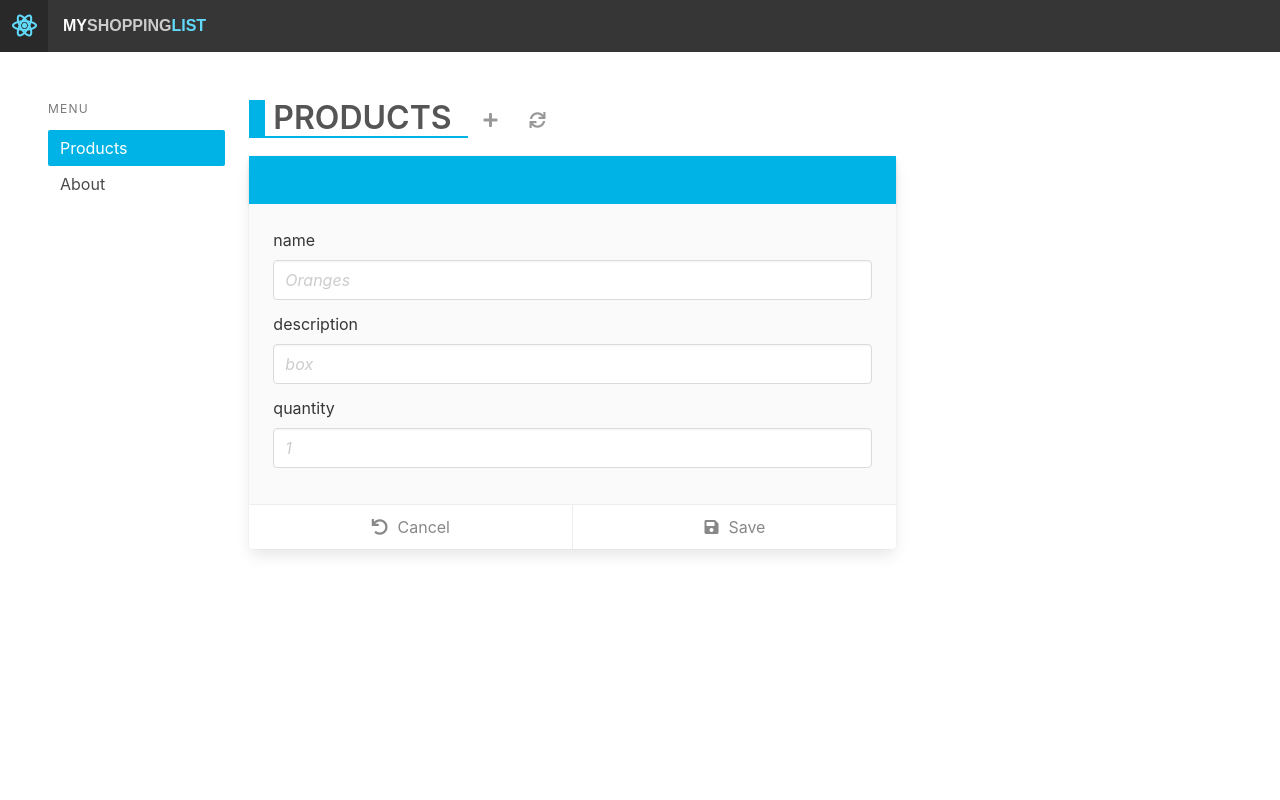
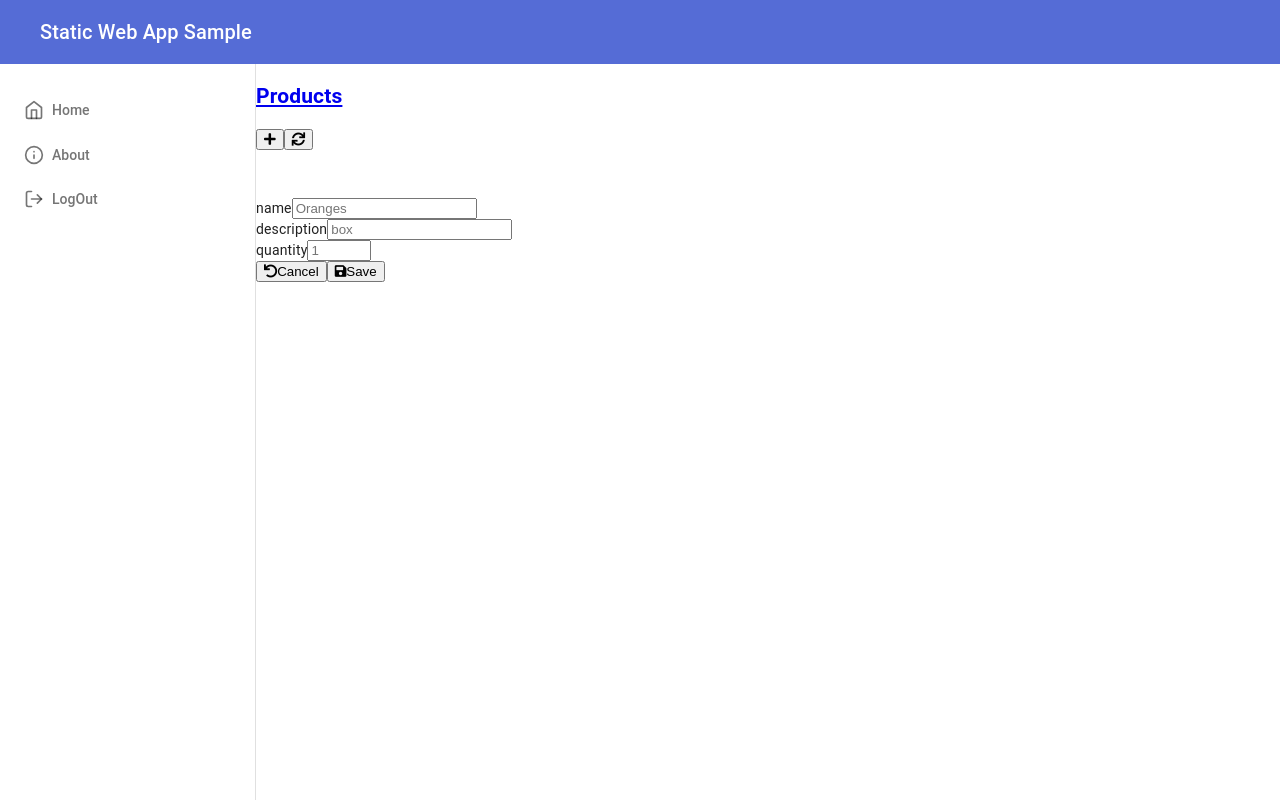
Before and after one commit to Thirosue/azure-staticwebapp-sample, a React (Create React App) app: page /products/1 in a window 1280 px wide. Built offline with nearby package versions, Linux system fonts and the light colour scheme; no server answers.

Commit message:
feat: use material-ui

```diff
--- a/package.json
+++ b/package.json
@@ -21,12 +21,11 @@
   ],
   "proxy": "http://localhost:7071/",
   "dependencies": {
-    "@fortawesome/fontawesome-free": "5.15.3",
+    "@material-ui/core": "4.11.4",
     "axios": "0.21.1",
-    "bulma": "0.9.2",
-    "node-sass": "5.0.0",
     "react": "17.0.2",
     "react-dom": "17.0.2",
+    "react-feather": "^2.0.9",
     "react-redux": "7.2.2",
     "react-router-dom": "5.2.0",
     "react-scripts": "4.0.3",
--- a/src/App.js
+++ b/src/App.js
@@ -1,23 +1,54 @@
-import React, { Component, lazy, Suspense } from 'react';
-import 'bulma/css/bulma.css';
-import './styles.scss';
+import React, { lazy, Suspense } from 'react';
+import { makeStyles } from '@material-ui/core';
+import CssBaseline from '@material-ui/core/CssBaseline'
 import { Redirect, Route, Switch } from 'react-router-dom';
 import { withRouter } from 'react-router';
 import { HeaderBar, NavBar, NotFound } from './components';
 import About from './About';
 
+const useStyles = makeStyles((theme) => ({
+  root: {
+    backgroundColor: theme.palette.background.dark,
+    display: 'flex',
+    height: '100%',
+    overflow: 'hidden',
+    width: '100%'
+  },
+  wrapper: {
+    display: 'flex',
+    flex: '1 1 auto',
+    overflow: 'hidden',
+    paddingTop: 64,
+    paddingLeft: 256
+  },
+  contentContainer: {
+    display: 'flex',
+    flex: '1 1 auto',
+    overflow: 'hidden'
+  },
+  content: {
+    flex: '1 1 auto',
+    height: '100%',
+    overflow: 'auto'
+  }
+}));
+
 const Products = withRouter(
   lazy(() => import(/* webpackChunkName: "products" */ './products/Products'))
 );
 
-class App extends Component {
-  render() {
-    return (
-      <div>
-        <HeaderBar />
-        <div className="section columns">
-          <NavBar />
-          <main className="column">
+const App = () => {
+  const classes = useStyles();
+
+  return (
+    <div className={classes.root}>
+      <HeaderBar />
+      <NavBar />
+      {/* CssBaseline kickstart an elegant, consistent, and simple baseline to build upon. */}
+      <CssBaseline />
+      <div className={classes.wrapper}>
+        <div className={classes.contentContainer}>
+          <div className={classes.content}>
             <Suspense fallback={<div>Loading...</div>}>
               <Switch>
                 <Redirect from="/" exact to="/products" />
@@ -26,11 +57,11 @@ class App extends Component {
                 <Route exact path="**" component={NotFound} />
               </Switch>
             </Suspense>
-          </main>
+          </div>
         </div>
       </div>
-    );
-  }
+    </div>
+  );
 }
 
 export default App;
--- a/src/components/HeaderBar.js
+++ b/src/components/HeaderBar.js
@@ -1,16 +1,46 @@
 import React from 'react';
-import HeaderBarBrand from './HeaderBarBrand';
+import clsx from 'clsx';
+import PropTypes from 'prop-types';
+import {
+  AppBar,
+  Box,
+  Toolbar,
+  makeStyles
+} from '@material-ui/core';
+import Typography from '@material-ui/core/Typography';
 
-const HeaderBar = () => (
-  <header>
-    <nav
-      className="navbar has-background-dark is-dark"
-      role="navigation"
-      aria-label="main navigation"
+const useStyles = makeStyles(theme => ({
+  root: {},
+  title: {
+    marginLeft: theme.spacing(2),
+    flexGrow: 1,
+  },
+}));
+
+const TopBar = ({
+  className,
+  ...rest
+}) => {
+  const classes = useStyles();
+
+  return (
+    <AppBar
+      className={clsx(classes.root, className)}
+      elevation={0}
+      {...rest}
     >
-      <HeaderBarBrand />
-    </nav>
-  </header>
-);
+      <Toolbar>
+        <Typography variant="h6" className={classes.title}>
+          Static Web App Sample
+        </Typography>
+        <Box flexGrow={1} />
+      </Toolbar>
+    </AppBar>
+  );
+};
 
-export default HeaderBar;
+TopBar.propTypes = {
+  className: PropTypes.string,
+};
+
+export default TopBar;
--- a/src/components/HeaderBarBrand.js
+++ /dev/null
@@ -1,22 +0,0 @@
-import React from 'react';
-import { NavLink } from 'react-router-dom';
-
-const HeaderBarBrand = () => (
-  <div className="navbar-brand">
-    <a
-      className="navbar-item"
-      href="https://reactjs.org/"
-      target="_blank"
-      rel="noopener noreferrer"
-    >
-      <i className="fab js-logo fa-react fa-2x" aria-hidden="true" />
-    </a>
-    <NavLink to="/" className="navbar-item nav-home">
-      <span className="brand-first">MY</span>
-      <span className="brand-second">SHOPPING</span>
-      <span className="brand-third">LIST</span>
-    </NavLink>
-  </div>
-);
-
-export default HeaderBarBrand;
--- a/src/components/NavBar.js
+++ b/src/components/NavBar.js
@@ -1,19 +1,74 @@
 import React from 'react';
-import { NavLink } from 'react-router-dom';
+import { withRouter } from 'react-router-dom';
+import {
+  Box,
+  Drawer,
+  List,
+  makeStyles
+} from '@material-ui/core';
+import {
+  Home as HomeIcon,
+  Info as InfoIcon,
+  LogOut as LogOutIcon,
+} from 'react-feather';
+import NavItem from './NavItem';
 
-const NavBar = (props) => (
-  <nav className="column is-2 menu">
-    <p className="menu-label">Menu</p>
-    <ul className="menu-list">
-      <NavLink to="/products" activeClassName="active-link">
-        Products
-      </NavLink>
-      <NavLink to="/about" activeClassName="active-link">
-        About
-      </NavLink>
-    </ul>
-    {props.children}
-  </nav>
-);
+const useStyles = makeStyles(() => ({
+  desktopDrawer: {
+    width: 256,
+    top: 64,
+    height: 'calc(100% - 64px)'
+  },
+}));
+
+const NavBar = withRouter(props => {
+  const classes = useStyles();
+
+  const items = [
+    {
+      icon: HomeIcon,
+      title: 'Home',
+      handleAction: () => props.history.push('/')
+    },
+    {
+      icon: InfoIcon,
+      title: 'About',
+      handleAction: () => props.history.push('/about')
+    },
+    {
+      icon: LogOutIcon,
+      title: 'LogOut',
+      handleAction: () => { }
+    }
+  ];
+
+  return (
+    <Drawer
+      anchor="left"
+      classes={{ paper: classes.desktopDrawer }}
+      open
+      variant="persistent"
+    >
+      <Box
+        height="100%"
+        display="flex"
+        flexDirection="column"
+      >
+        <Box p={2}>
+          <List>
+            {items.map((item) => (
+              <NavItem
+                key={item.title}
+                onClick={item.handleAction}
+                title={item.title}
+                icon={item.icon}
+              />
+            ))}
+          </List>
+        </Box>
+      </Box>
+    </Drawer>
+  );
+});
 
 export default NavBar;
--- /dev/null
+++ b/src/components/NavItem.js
@@ -0,0 +1,73 @@
+import React from 'react';
+import clsx from 'clsx';
+import PropTypes from 'prop-types';
+import {
+  Button,
+  ListItem,
+  makeStyles
+} from '@material-ui/core';
+
+const useStyles = makeStyles((theme) => ({
+  item: {
+    display: 'flex',
+    paddingTop: 0,
+    paddingBottom: 0
+  },
+  button: {
+    color: theme.palette.text.secondary,
+    fontWeight: theme.typography.fontWeightMedium,
+    justifyContent: 'flex-start',
+    letterSpacing: 0,
+    padding: '10px 8px',
+    textTransform: 'none',
+    width: '100%'
+  },
+  icon: {
+    marginRight: theme.spacing(1)
+  },
+  title: {
+    marginRight: 'auto'
+  }
+}));
+
+const NavItem = ({
+  className,
+  onClick,
+  icon: Icon,
+  title,
+  ...rest
+}) => {
+  const classes = useStyles();
+
+  return (
+    <ListItem
+      className={clsx(classes.item, className)}
+      disableGutters
+      {...rest}
+    >
+      <Button
+        className={classes.button}
+        onClick={onClick}
+      >
+        {Icon && (
+          <Icon
+            className={classes.icon}
+            size="20"
+          />
+        )}
+        <span className={classes.title}>
+          {title}
+        </span>
+      </Button>
+    </ListItem>
+  );
+};
+
+NavItem.propTypes = {
+  className: PropTypes.string,
+  href: PropTypes.string,
+  icon: PropTypes.elementType,
+  title: PropTypes.string
+};
+
+export default NavItem;
--- a/src/index.js
+++ b/src/index.js
@@ -1,6 +1,7 @@
 import React from 'react';
 import ReactDOM from 'react-dom';
 import { Provider } from 'react-redux';
+import { ThemeProvider } from '@material-ui/core'
 import { BrowserRouter } from 'react-router-dom';
 import { applyMiddleware, compose, createStore } from 'redux';
 import createSagaMiddleware from 'redux-saga';
@@ -8,6 +9,7 @@ import App from './App';
 import './index.css';
 import * as serviceWorker from './serviceWorker';
 import app, { productSaga } from './store';
+import theme from './theme'
 
 // create and configure reduxer middleware ( saga is a middleware )
 const sagaMiddleware = createSagaMiddleware();
@@ -22,9 +24,11 @@ sagaMiddleware.run(productSaga);
 
 ReactDOM.render(
   <Provider store={store}>
-    <BrowserRouter>
-      <App />
-    </BrowserRouter>
+    <ThemeProvider theme={theme}>
+      <BrowserRouter>
+        <App />
+      </BrowserRouter>
+    </ThemeProvider>
   </Provider>,
 
   document.getElementById('root')
--- a/src/styles.scss
+++ /dev/null
@@ -1,172 +0,0 @@
-$vue: #42b883;
-$vue-light: #42b883;
-$angular: #b52e31;
-$angular-light: #eb7a7c;
-$react: #00b3e6;
-$react-light: #61dafb;
-$primary: $react;
-$primary-light: $react-light;
-$link: $primary; // #00b3e6; // #ff4081;
-
-$shade-light: #fafafa;
-
-@import 'bulma/bulma.sass';
-
-.menu-list .active-link,
-.menu-list .router-link-active {
-  color: #fff;
-  background-color: $link;
-}
-
-.not-found {
-  i {
-    font-size: 20px;
-    margin-right: 8px;
-  }
-  .title {
-    letter-spacing: 0px;
-    font-weight: normal;
-    font-size: 24px;
-    text-transform: none;
-  }
-}
-
-header {
-  font-weight: bold;
-  font-family: Arial;
-  span {
-    letter-spacing: 0px;
-    &.brand-first {
-      color: #fff;
-    }
-    &.brand-second {
-      color: #ccc;
-    }
-    &.brand-third {
-      color: $primary-light;
-    }
-  }
-  .navbar-item.nav-home {
-    border: 3px solid transparent;
-    border-radius: 0%;
-    &:hover {
-      border-right: 3px solid $primary-light;
-      border-left: 3px solid $primary-light;
-    }
-  }
-  .fab {
-    font-size: 24px;
-    &.js-logo {
-      color: $primary-light;
-    }
-  }
-  .buttons {
-    i.fab {
-      color: #fff;
-      margin-left: 20px;
-      margin-right: 10px;
-      &:hover {
-        color: $primary-light;
-      }
-    }
-  }
-}
-
-.edit-detail {
-  .input[readonly] {
-    background-color: $shade-light;
-  }
-  .input::placeholder {
-    color: #ccc;
-    font-style: italic;
-  }
-}
-
-.content-title-group {
-  margin-bottom: 16px;
-  h2 {
-    border-left: 16px solid $primary;
-    border-bottom: 2px solid $primary;
-    padding-left: 8px;
-    padding-right: 16px;
-    display: inline-block;
-    text-transform: uppercase;
-    color: #555;
-    letter-spacing: 0px;
-    &:hover {
-      color: $link;
-    }
-  }
-  button.button {
-    border: 0;
-    color: #999;
-    &:hover {
-      color: $link;
-    }
-  }
-}
-ul.list {
-  box-shadow: none;
-}
-div.card-content {
-  background-color: $shade-light;
-  .name {
-    font-size: 28px;
-    color: #000;
-  }
-  .description {
-    font-size: 20px;
-    color: #999;
-  }
-  background-color: $shade-light;
-}
-.card {
-  margin-bottom: 2em;
-}
-
-label.label {
-  font-weight: normal;
-}
-
-p.card-header-title {
-  background-color: $primary;
-  text-transform: uppercase;
-  letter-spacing: 4px;
-  color: #fff;
-  display: block;
-  padding-left: 24px;
-}
-.card-footer button {
-  font-size: 16px;
-  i {
-    margin-right: 10px;
-  }
-  color: #888;
-  &:hover {
-    color: $link;
-  }
-}
-
-.modal-card-foot button {
-  display: inline-block;
-  width: 80px;
-}
-
-.modal-card-head,
-.modal-card-body {
-  text-align: center;
-}
-
-.field {
-  margin-bottom: 0.75rem;
-}
-
-.navbar-burger {
-  margin-left: auto;
-}
-
-button.link {
-  background: none;
-  border: none;
-  cursor: pointer;
-}
--- /dev/null
+++ b/src/theme.js
@@ -0,0 +1,22 @@
+import { red } from '@material-ui/core/colors'
+import { createMuiTheme } from '@material-ui/core/styles'
+
+// A custom theme for this app
+const theme = createMuiTheme({
+    palette: {
+        primary: {
+            main: '#556cd6',
+        },
+        secondary: {
+            main: '#19857b',
+        },
+        error: {
+            main: red.A400,
+        },
+        background: {
+            default: '#fff',
+        },
+    },
+})
+
+export default theme
```
Also changed, not shown: src/App.css (deleted), 1 other file (tests, documents, lock files or other folders).
